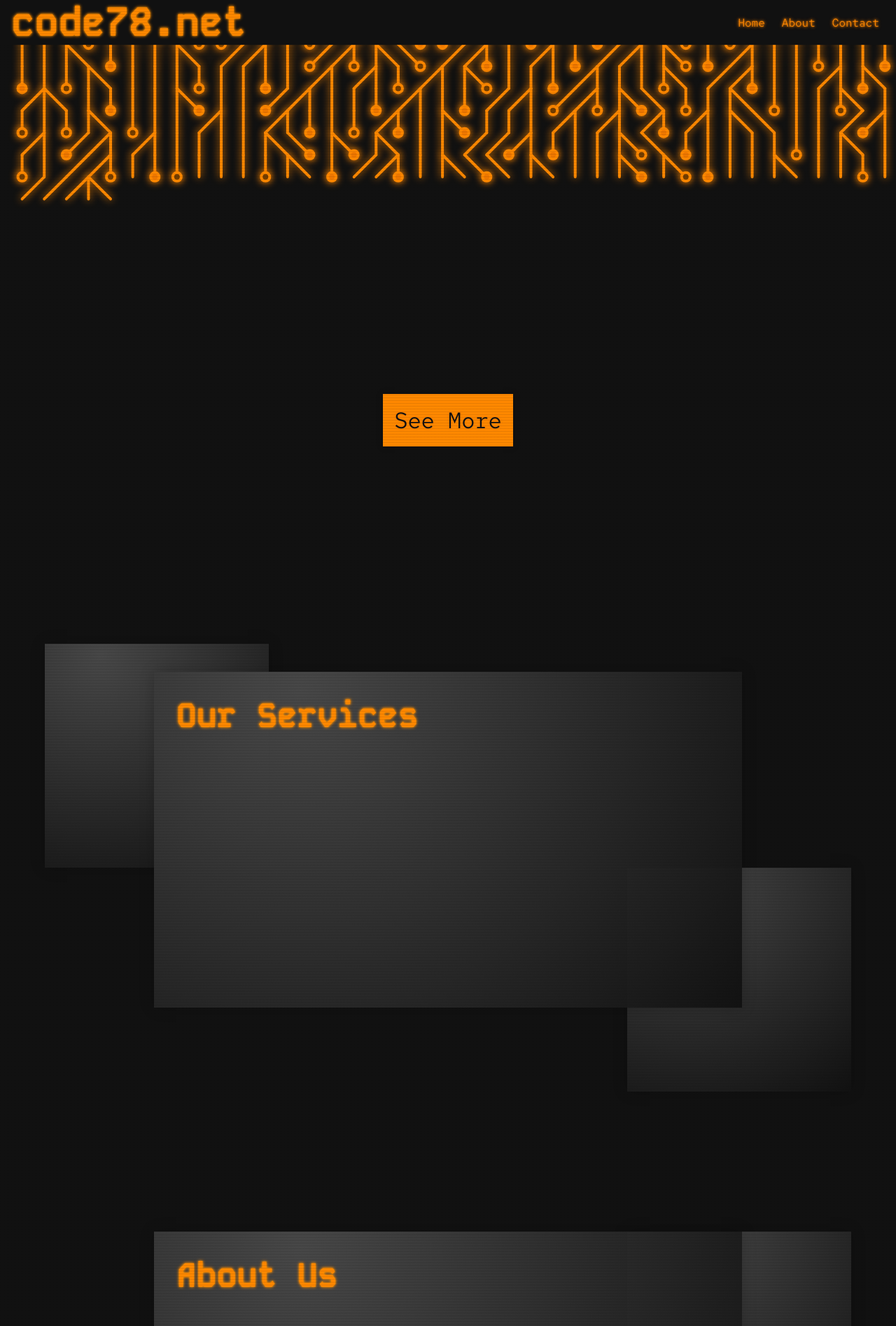
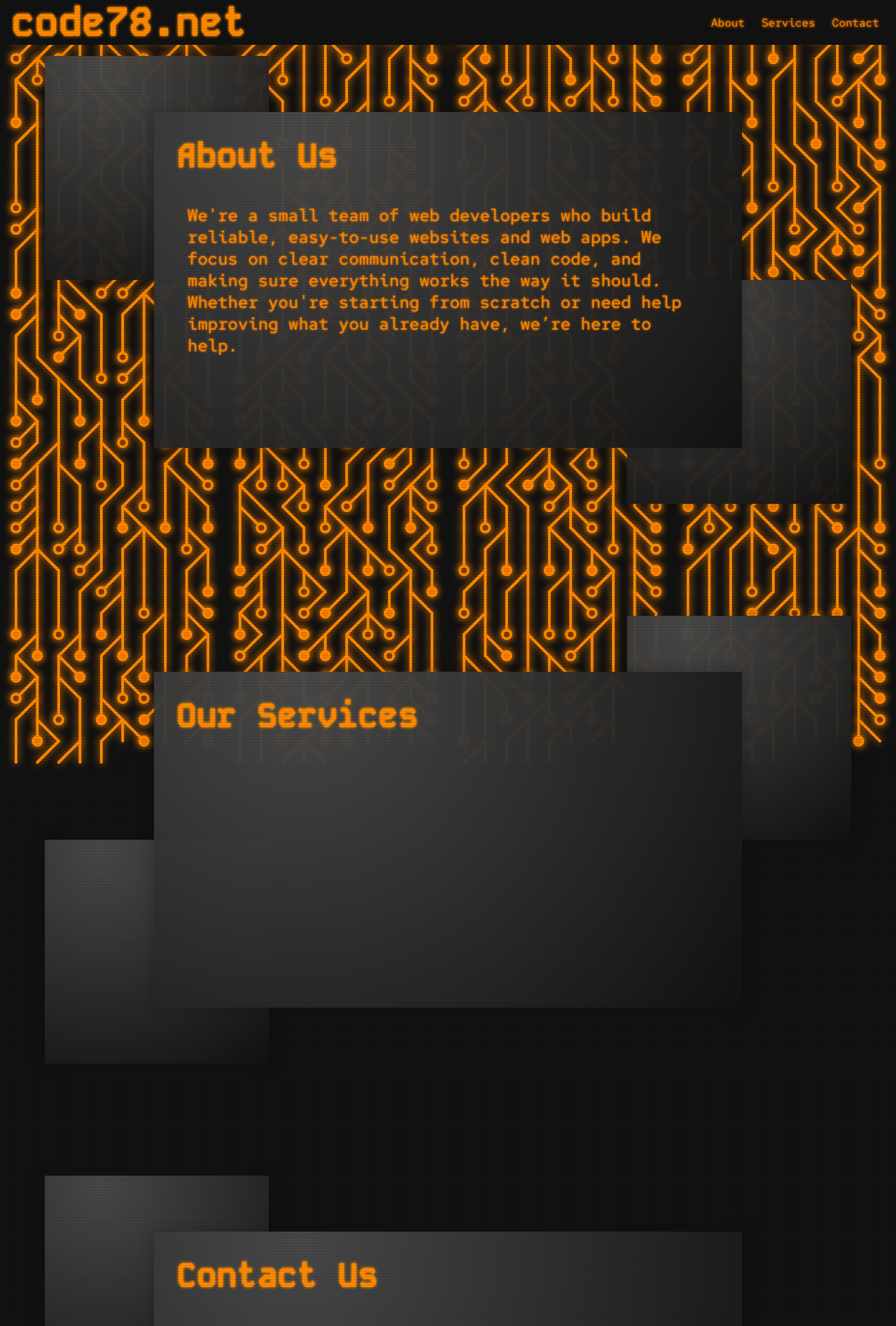
Before and after one commit to C-McCarty/Code78.net, a React (Create React App) app in the folder code78.net/: page / in a window 1280 px wide. Shown: the top 1895 px of the page at 70% size. Built offline with nearby package versions, Linux system fonts and the light colour scheme.

Commit message:
switched to single-page architecture

```diff
--- a/code78.net/src/App.css
+++ b/code78.net/src/App.css
@@ -133,15 +133,17 @@ footer * {
     z-index: 100;
 }
 canvas {
-    width: 100%;
+    width: 25%;
     height: 100%;
     position: absolute;
     top: 0;
     left: 0;
-    right: 0;
     z-index: -1;
     pointer-events: none;
 }
+canvas:nth-of-type(2) {left: 25%;}
+canvas:nth-of-type(3) {left: 50%;}
+canvas:nth-of-type(4) {left: 75%;}
 
 .glitch {
     position: relative;
--- a/code78.net/src/App.js
+++ b/code78.net/src/App.js
@@ -1,4 +1,4 @@
-import { useState } from 'react';
+import { useEffect, useRef, useState } from 'react';
 import './App.css';
 import Header from './comp/Header';
 import Hero from './comp/Hero';
@@ -7,51 +7,44 @@ import CircuitBkg from './comp/CircuitBkg';
 import Footer from './comp/Footer';
 
 function App() {
-    const [page, setPage] = useState(0);
+    const [section, setSection] = useState(0);
+    const aboutRef = useRef(null);
+    const serviceRef = useRef(null);
+    const contactRef = useRef(null);
 
     // Main Page
-    if (page === 0) {
     return (
         <div className="App">
             <CircuitBkg />
-                <Header setPage={setPage} page={page} />
-                <Hero />
+            <CircuitBkg />
+            <CircuitBkg />
+            <CircuitBkg />
+            <Header aboutRef={aboutRef} serviceRef={serviceRef} contactRef={contactRef} />
             <div className="main">
-                    <Section>
+                <Section secRef={aboutRef}>
+                    <h2>About Us</h2>
+                    <p>We're a small team of web developers who build reliable, easy-to-use websites and web apps. We focus on clear communication, clean code, and making sure everything works the way it should. Whether you're starting from scratch or need help improving what you already have, we’re here to help.</p>
+                </Section>
+                <Section secRef={serviceRef}>
                     <h2>Our Services</h2>
                 </Section>
-                    <Section>
-                        <h2>About Us</h2>
-                        <p>We're a small team of web developers who build reliable, easy-to-use websites and web apps. We focus on clear communication, clean code, and making sure everything works the way it should. Whether you're starting from scratch or need help improving what you already have, we’re here to help.</p>
+                <Section secRef={contactRef}>
+                    <h2>Contact Us</h2>
+
                 </Section>
             </div>
             <Footer />
             <div className="scanLines"></div>
         </div>
     );
-    }
-    // About page
-    if (page === 1) {
-        return (
-            <div className="App">
-                <CircuitBkg />
-                <Header setPage={setPage} page={page} />
-                <div className="main">
-                    <Section>
-                        <h2>About code78.net</h2>
-                    </Section>
-                </div>
-                <Footer />
-                <div className="scanLines"></div>
-            </div>
-        );
-    }
-
     // 404 Page
     return (
         <div className="App">
-            <CircuitBkg />
-            <Header setPage={setPage} page={page} glitch={true} />
+            <CircuitBkg page={section} />
+            <CircuitBkg page={section} />
+            <CircuitBkg page={section} />
+            <CircuitBkg page={section} />
+            <Header setPage={setSection} page={section} glitch={true} />
             <Section error404={true} />
             <Footer />
             <div className="scanLines"></div>
--- a/code78.net/src/comp/CircuitBkg.js
+++ b/code78.net/src/comp/CircuitBkg.js
@@ -1,6 +1,6 @@
 import { useState, useRef, useEffect } from 'react';
 
-export default function CircuitBkg() {
+export default function CircuitBkg({page}) {
     const canvasRef = useRef();
     const [canvasInit, setCanvasInit] = useState(false);
     let init = false // Del me
@@ -17,7 +17,7 @@ export default function CircuitBkg() {
         const NODE_COLOR_FILLED = "#E70";
         const LINE_WIDTH = 4;
         const LINE_BLOOM = 12
-        const COL_NODE_COUNT = 40
+        const COL_NODE_COUNT = 10
         const DIVIDERS = ((2 * COL_NODE_COUNT) + 1)
         const dpr = window.devicePixelRatio || 1;
         const rect = canvasElement.getBoundingClientRect();
@@ -27,7 +27,7 @@ export default function CircuitBkg() {
         const ctx = canvasElement.getContext('2d');
 
         function coord(n) {
-            return n * 2 * canvasElement.width / DIVIDERS;
+            return ((n * 2) - 0.5) * canvasElement.width / DIVIDERS; // WHY AM I SUBTRACTING 0.5?!!?!
         }
 
         function drawPath(x, y, dx) {
@@ -123,7 +123,7 @@ export default function CircuitBkg() {
         if (canvasRef.current) {
             animate(canvasRef.current);
         }
-    }, []);
+    }, [page]);
 
     return <canvas ref={canvasRef}></canvas>
 }
--- a/code78.net/src/comp/Header.js
+++ b/code78.net/src/comp/Header.js
@@ -1,15 +1,24 @@
 import { useState } from 'react';
 
-export default function Header({setPage=()=>{}, page=null, glitch=false}) {
-    return(
+export default function Header({aboutRef, serviceRef, contactRef}) {
+    const scrollToSection = elementRef => {
+        console.log(elementRef)
+        window.scrollTo({
+            top: elementRef.current?.offsetTop,
+            behavior: "smooth"
+        });
+    }
+
+
+    return (
         <>
             <div className="headerShadow"></div>
             <header>
-                <h1 className={glitch ? "glitch" : null} data-glitch={glitch ? "code78.net" : null}>code78.net</h1>
+                <h1 className="glitch" data-glitch="code78.net">code78.net</h1>
                 <nav>
-                    <div className='navBtn glow' onClick={()=>setPage(0)}>Home</div>
-                    <div className='navBtn glow' onClick={()=>setPage(1)}>About</div>
-                    <div className='navBtn glow' onClick={()=>setPage(2)}>Contact</div>
+                    <div className='navBtn glow' onClick={()=>scrollToSection(aboutRef)}>About</div>
+                    <div className='navBtn glow' onClick={()=>scrollToSection(serviceRef)}>Services</div>
+                    <div className='navBtn glow' onClick={()=>scrollToSection(contactRef)}>Contact</div>
                 </nav>
                 <div className="scanLines"></div>
             </header>
--- a/code78.net/src/comp/Section.js
+++ b/code78.net/src/comp/Section.js
@@ -1,15 +1,15 @@
 import { useState, useEffect, useRef } from "react";
 import c from "../CSS/section.module.css";
 
-export default function Section({children, error404=null}) {
-    const containerRef = useRef(null);
+export default function Section({children, error404=null, secRef}) {
+    const glassRef = useRef(null);
     const [offsetY, setOffsetY] = useState(0);
     const [glitch, setGlitch] = useState(false);
 
     useEffect(() => {
         const handleScroll = () => {
-            if (containerRef.current) {
-                const rect = containerRef.current.getBoundingClientRect();
+            if (glassRef.current) {
+                const rect = glassRef.current.getBoundingClientRect();
                 const scrollTop = window.scrollY || window.pageYOffset;
                 const elementTop = rect.top + scrollTop;
                 const currentScroll = scrollTop;
@@ -42,9 +42,11 @@ export default function Section({children, error404=null}) {
     }, [error404]);
     if (error404) {
         return (
-            <section ref={containerRef} className={c.section}>
-                <div className={c.bkgGlass} style={{ transform: `translateY(${offsetY/10}px)` }}></div>
-                <div className={c.bkgGlass} style={{ transform: `translateY(${offsetY/10}px)` }}></div>
+            <section ref={secRef} className={c.section}>
+                <div className={c.glassWrap} ref={glassRef}>
+                    <div className={c.bkgGlass} style={{ transform: `translateY(${offsetY/10}px)` }}></div>
+                    <div className={c.bkgGlass} style={{ transform: `translateY(${offsetY/10}px)` }}></div>
+                </div>
                 <div className={`${c.innerWrap} ${c.error404}`}>
                     <h2 className="glitch" data-glitch="Error 404">Error 404</h2>
                     <h3 className="glitch" data-glitch="Page Not Found">Page Not Found</h3>
@@ -54,7 +56,7 @@ export default function Section({children, error404=null}) {
         );
     }
     return (
-        <section ref={containerRef} className={c.section}>
+        <section ref={secRef} className={c.section}>
             <div className={c.bkgGlass} style={{ transform: `translateY(${offsetY/10}px)` }}></div>
             <div className={c.bkgGlass} style={{ transform: `translateY(${offsetY/10}px)` }}></div>
             <div className={c.innerWrap}>
```
Lines whose indentation alone changed are shown as unchanged.
